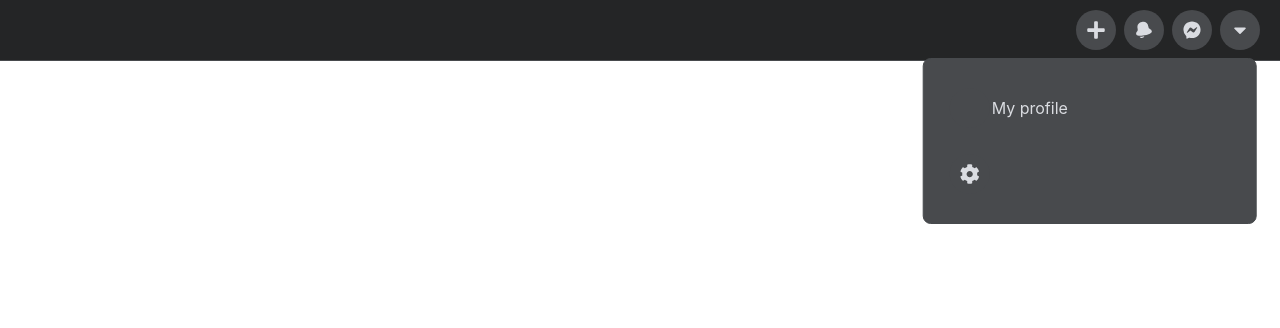
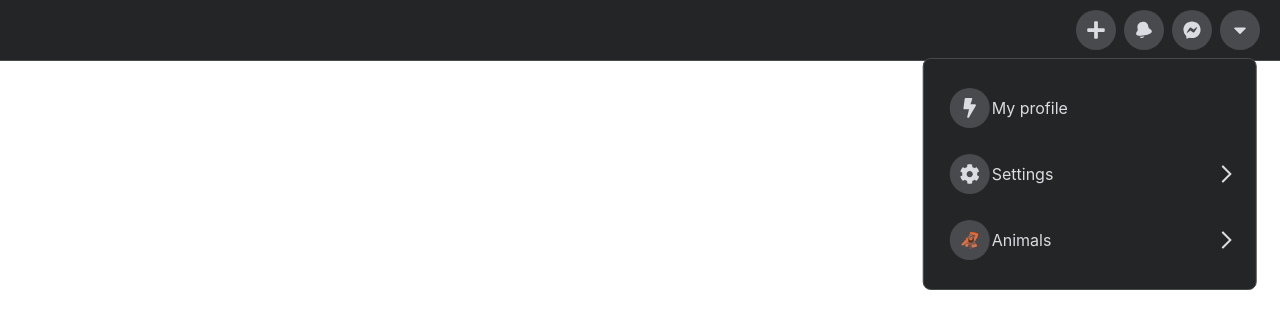
Before and after one commit to Rellyso/facebook-nav, a React (Create React App) app: page / in a window 1280 px wide. Both pictures are taken after a click on the link 1240 px from the left and 30 px from the top of the page. Shown: the top 328 px of the page. Built offline with nearby package versions, Linux system fonts and the light colour scheme.

Commit message:
Updating components and styles

```diff
--- a/src/App.js
+++ b/src/App.js
@@ -1,5 +1,3 @@
-import React, { useState} from 'react';
-
 import { ReactComponent as ArrowIcon } from './icons/arrow.svg'
 import { ReactComponent as BellIcon } from './icons/bell.svg'
 import { ReactComponent as BoltIcon } from './icons/bolt.svg'
@@ -9,14 +7,15 @@ import { ReactComponent as CogIcon } from './icons/cog.svg'
 import { ReactComponent as MessengerIcon } from './icons/messenger.svg'
 import { ReactComponent as PlusIcon } from './icons/plus.svg'
 
-
+import React, { useEffect, useRef, useState } from 'react';
+import { CSSTransition } from 'react-transition-group'
 
 function App() {
   return (
     <Navbar>
-      <NavItem icon={ <PlusIcon /> }></NavItem>
-      <NavItem icon={ <BellIcon /> }></NavItem>
-      <NavItem icon={ <MessengerIcon /> }></NavItem>
+      <NavItem icon={<PlusIcon />}></NavItem>
+      <NavItem icon={<BellIcon />}></NavItem>
+      <NavItem icon={<MessengerIcon />}></NavItem>
 
       <NavItem icon={<CaretIcon />}>
         <DropdownMenu />
@@ -28,13 +27,21 @@ function App() {
 
 function DropdownMenu() {
 
+  const [activeMenu, setActiveMenu] = useState('main')
+  const [menuHeight, setMenuHeight] = useState(null)
+
+  function calcHeight(el) {
+    const height = el.offsetHeight
+    setMenuHeight(height)
+  }
+
   function DropdownItem(props) {
     return (
-      <a href="#" className="menu-item">
+      <a href={props.linkTo || '#'} target={props.onBlankPage === false ? '_blank' : '_self'} className="menu-item" onClick={() => props.goToMenu && setActiveMenu(props.goToMenu)}>
 
         <span className="icon-button">{props.leftIcon}</span>
 
-        {props.children}
+        <p>{props.children}</p>
 
         <span className="icon-right">{props.rightIcon}</span>
       </a>
@@ -42,13 +49,76 @@ function DropdownMenu() {
   }
 
   return (
-    <div className="dropdown">
-      <DropdownItem>My profile</DropdownItem>
-      <DropdownItem
-        leftIcon={<CogIcon />}
-        rightIcon={<ChevronIcon />}>
+    <div className="dropdown" style={{ height: menuHeight }}>
+      <CSSTransition
+        in={activeMenu === 'main'}
+        unmountOnExit
+        timeout={500}
+        classNames="menu-primary"
+        onEnter={calcHeight}
+      >
 
-      </DropdownItem>
+        <div className="menu" >
+
+          <DropdownItem
+            linkTo="https://google.com" onBlankPage={true} leftIcon={<BoltIcon />}
+          >
+            My profile
+          </DropdownItem>
+
+          <DropdownItem
+            leftIcon={<CogIcon />} rightIcon={<ChevronIcon />} goToMenu="settings"
+          >
+            Settings
+          </DropdownItem>
+
+          <DropdownItem
+            leftIcon="🦧"
+            rightIcon={<ChevronIcon />}
+            goToMenu="animals">
+            Animals
+          </DropdownItem>
+        </div>
+
+      </CSSTransition>
+
+      <CSSTransition
+        in={activeMenu === 'settings'}
+        unmountOnExit
+        timeout={500}
+        classNames="menu-secondary"
+        onEnter={calcHeight}
+      >
+
+        <div className="menu">
+          <DropdownItem leftIcon={<ArrowIcon />} goToMenu="main" />
+          <DropdownItem leftIcon={<CogIcon />}>Settings</DropdownItem>
+          <DropdownItem leftIcon={<CogIcon />}>Settings</DropdownItem>
+          <DropdownItem leftIcon={<CogIcon />}>Settings</DropdownItem>
+          <DropdownItem leftIcon={<CogIcon />}>Settings</DropdownItem>
+          <DropdownItem leftIcon={<CogIcon />}>Settings</DropdownItem>
+          <DropdownItem leftIcon={<CogIcon />}>Settings</DropdownItem>
+
+        </div>
+
+      </CSSTransition>
+
+      <CSSTransition
+        in={activeMenu === 'animals'}
+        timeout={500}
+        classNames="menu-secondary"
+        unmountOnExit
+        onEnter={calcHeight}>
+        <div className="menu">
+          <DropdownItem goToMenu="main" leftIcon={<ArrowIcon />}>
+            <h2>Animals</h2>
+          </DropdownItem>
+          <DropdownItem leftIcon="🦘">Kangaroo</DropdownItem>
+          <DropdownItem leftIcon="🐸">Frog</DropdownItem>
+          <DropdownItem leftIcon="🦋">Horse?</DropdownItem>
+          <DropdownItem leftIcon="🦔">Hedgehog</DropdownItem>
+        </div>
+      </CSSTransition>
     </div>
   )
 }
@@ -56,7 +126,7 @@ function DropdownMenu() {
 function Navbar(props) {
   return (
     <nav className="navbar">
-      <ul className="navbar-nav">{ props.children }</ul>
+      <ul className="navbar-nav">{props.children}</ul>
     </nav>
   );
 }
@@ -68,7 +138,7 @@ function NavItem(props) {
   return (
     <li className="nav-item">
       <a href="#" className="icon-button" onClick={() => setOpen(!open)}>
-        { props.icon }
+        {props.icon}
       </a>
 
       {open && props.children}
--- a/src/index.css
+++ b/src/index.css
@@ -86,8 +86,26 @@ a {
   height: 20px;
 }
 
+.icon-right {
+  position: absolute;
+  right: 0.2rem;
+
+  display: flex;
+  align-self: center;
+  align-items: center;
+}
+
+.icon-right svg {
+  width: 20px;
+  height: 20px;
+
+  fill: var(--text-color);
+}
+
+/* Dropdown Menu */
+
 .dropdown {
-  background-color: var(--bg-accent);
+  background-color: var(--bg);
 
   position: absolute;
   top: 58px;
@@ -98,6 +116,8 @@ a {
   padding: 1rem;
 
   overflow: hidden;
+
+  transition: height var(--speed) ease;
 }
 
 .menu-item {
@@ -107,8 +127,47 @@ a {
   border-radius: var(--border-radius);
   transition: background var(--speed);
   padding: 0.5rem;
+
+  position: relative;
 }
 
 .menu-item:hover {
   background-color: #525357;
 }
+
+.menu {
+  width: 100%;
+  display: flex;
+  flex-direction: column;
+  justify-content: center;
+}
+
+.menu-primary-enter {
+  position: absolute;
+  transform: translateX(-110%);
+}
+.menu-primary-enter-active {
+  transform: translateX(0%);
+  transition: all var(--speed) ease;
+}
+.menu-primary-exit {
+  position: absolute;
+}
+.menu-primary-exit-active {
+  transform: translateX(-110%);
+  transition: all var(--speed) ease;
+}
+
+.menu-secondary-enter {
+  transform: translateX(110%);
+}
+.menu-secondary-enter-active {
+  transform: translateX(0%);
+  transition: all var(--speed) ease;
+}
+.menu-secondary-exit {
+}
+.menu-secondary-exit-active {
+  transform: translateX(110%);
+  transition: all var(--speed) ease;
+}
```
